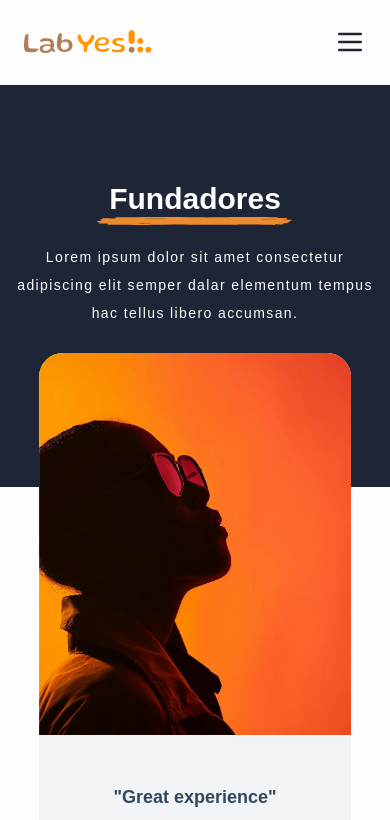
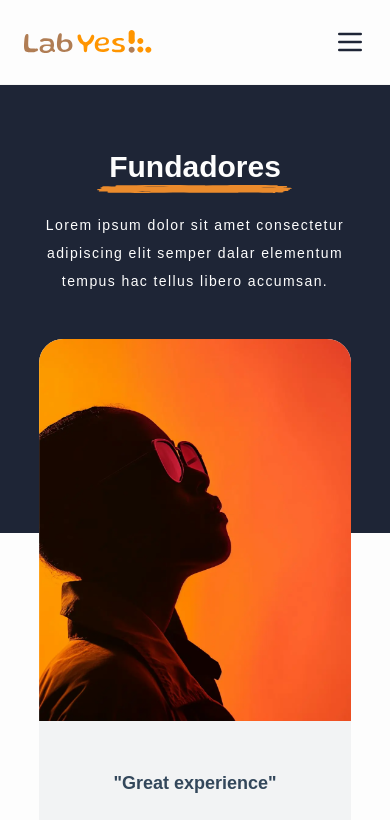
Before and after one commit to labyes24/LABYES-LP, a Next.js app: page /conexoes in a window 390 px wide. Shown: the top 820 px of the page. Built offline with nearby package versions, Linux system fonts and the light colour scheme.

Commit message:
style: refactor section ConnectionsFounders layout for improved responsiveness
refs: 868c42zwx

```diff
--- a/src/components/connections-founders.tsx
+++ b/src/components/connections-founders.tsx
@@ -3,8 +3,10 @@ import { DoodleUnderline } from './svg/doodle-underline'
 
 export function ConnectionsFounders() {
     return (
-        <section className="relative h-[1176px] lg:h-[1086px]">
-            <div className="absolute z-0 flex w-full flex-col items-center gap-2 bg-ly-dark-azure-700 px-3 pb-40 pt-24 text-center text-ly-white lg:items-start lg:gap-4 lg:px-20 lg:text-start">
+        <section className="relative">
+            <div className="absolute left-0 top-0 -z-10 h-[28rem] w-full bg-ly-dark-azure-700" />
+
+            <div className="flex w-full flex-col items-center gap-2 px-5 pb-0 pt-16 text-center text-ly-white lg:items-start lg:gap-4 lg:px-32 lg:pt-24 lg:text-start">
                 <h2 className="flex flex-col pb-2.5 text-center text-3xl font-bold lg:pb-4">
                     Fundadores
                     <DoodleUnderline color="default" size="thin" />
@@ -14,9 +16,8 @@ export function ConnectionsFounders() {
                     semper dalar elementum tempus hac tellus libero accumsan.
                 </p>
             </div>
-            <div className="absolute top-56 z-10">
-                <ConnectionsFoundersCarousel />
-            </div>
+
+            <ConnectionsFoundersCarousel />
         </section>
     )
 }
```
